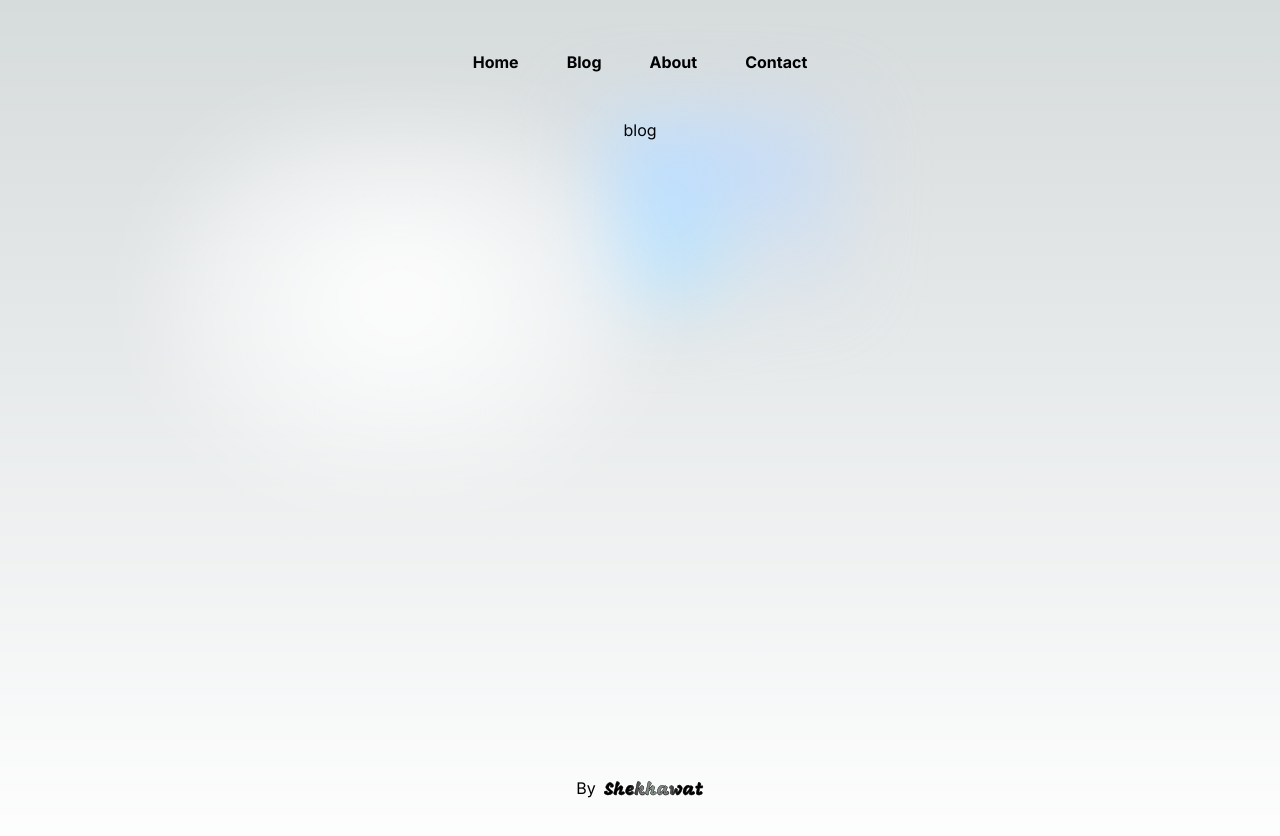
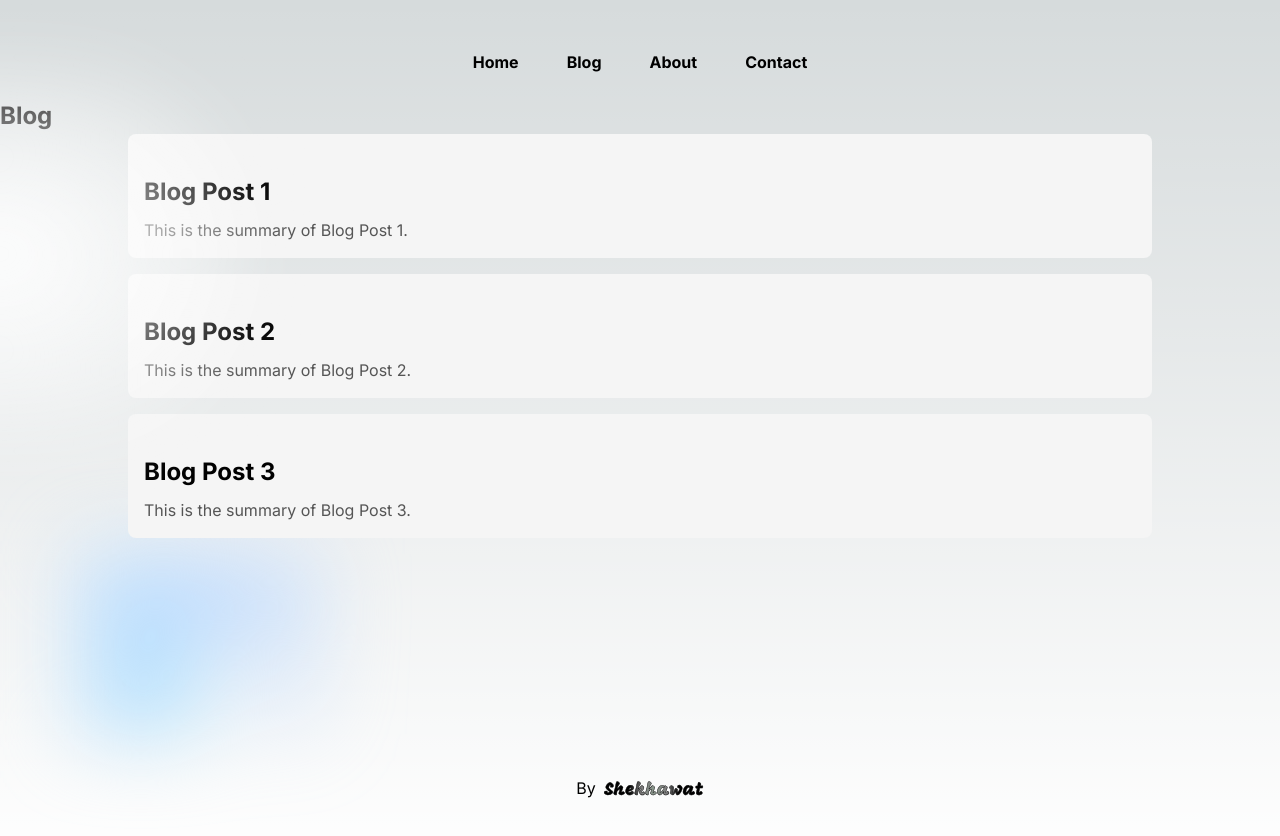
Before and after one commit to shekhawat2/shekhawat2.github.io, a Next.js app: page /blog in a window 1280 px wide. Shown: the top 836 px of the page. Built offline with nearby package versions, Linux system fonts and the light colour scheme.

Commit message:
Fixups and update layout

```diff
--- /dev/null
+++ b/src/app/blog/[slug].tsx
@@ -0,0 +1,41 @@
+import { useRouter } from "next/router";
+
+// Mock data for demonstration
+const blogData = [
+  {
+    slug: "blog-post-1",
+    title: "Blog Post 1",
+    summary: "This is the summary of Blog Post 1.",
+  },
+  {
+    slug: "blog-post-2",
+    title: "Blog Post 2",
+    summary: "This is the summary of Blog Post 2.",
+  },
+  {
+    slug: "blog-post-3",
+    title: "Blog Post 3",
+    summary: "This is the summary of Blog Post 3.",
+  },
+];
+
+const BlogPost = () => {
+  const router = useRouter();
+  const { slug } = router.query;
+
+  // Find the blog data based on the slug
+  const post = blogData.find((post) => post.slug === slug);
+
+  if (!post) {
+    return <p>Blog post not found.</p>;
+  }
+
+  return (
+    <div>
+      <h1>{post.title}</h1>
+      <p>{post.summary}</p>
+    </div>
+  );
+};
+
+export default BlogPost;
--- a/src/app/blog/page.tsx
+++ b/src/app/blog/page.tsx
@@ -1,11 +1,37 @@
-import React from 'react'
+import Link from "next/link";
+import Styles from "../../styles/Styles.module.css";
 
-type Props = {}
+// Mock data for demonstration
+const blogData = [
+  {
+    slug: "blog-post-1",
+    title: "Blog Post 1",
+    summary: "This is the summary of Blog Post 1.",
+  },
+  {
+    slug: "blog-post-2",
+    title: "Blog Post 2",
+    summary: "This is the summary of Blog Post 2.",
+  },
+  {
+    slug: "blog-post-3",
+    title: "Blog Post 3",
+    summary: "This is the summary of Blog Post 3.",
+  },
+];
 
-const blog = (props: Props) => {
-  return (
-    <div>blog</div>
-  )
-}
+const Blog = () => (
+  <div>
+    <h1>Blog</h1>
+    {blogData.map((post) => (
+      <div key={post.slug} className={Styles.card}>
+        <h2>
+          <Link href={`/blog/${post.slug}`}>{post.title}</Link>
+        </h2>
+        <p>{post.summary}</p>
+      </div>
+    ))}
+  </div>
+);
 
-export default blog
+export default Blog;
--- a/src/app/globals.css
+++ b/src/app/globals.css
@@ -25,3 +25,23 @@ body {
     )
     rgb(var(--background-start-rgb));
 }
+
+h1,
+h2,
+h3,
+h4 {
+  font-weight: 700;
+  padding-top: 1em;
+}
+
+h1 {
+  font-size: 1.5em;
+}
+
+h2 {
+  font-size: 1em;
+}
+
+h3 {
+  font-size: 0.5em;
+}
--- a/src/app/layout.tsx
+++ b/src/app/layout.tsx
@@ -1,31 +1,31 @@
-import './globals.css'
-import Navbar from '../components/Navbar';
-import Footer from '../components/Footer';
-import { Inter } from 'next/font/google'
+import "./globals.css";
+import Navbar from "../components/Navbar";
+import Footer from "../components/Footer";
+import { Inter } from "next/font/google";
 
-const inter = Inter({ subsets: ['latin'] })
+const inter = Inter({ subsets: ["latin"] });
 
 export const metadata = {
-  title: 'Anand Singh Shekhawat',
-  description: 'Generated by Anand Singh Shekhawat',
-}
+  title: "Anand Singh Shekhawat",
+  description: "Generated by Anand Singh Shekhawat",
+};
 
 export default function RootLayout({
   children,
 }: {
-  children: React.ReactNode
+  children: React.ReactNode;
 }) {
   return (
     <html lang="en">
       <body className={inter.className}>
         <>
           <Navbar />
-          <div className="min-h-screen flex flex-col items-center justify-between p-11 before:absolute before:h-[300px] before:w-[480px] before:-translate-x-1/2 before:rounded-full before:bg-gradient-radial before:from-white before:to-transparent before:blur-2xl before:content-[''] after:absolute after:-z-20 after:h-[180px] after:w-[240px] after:translate-x-1/3 after:bg-gradient-conic after:from-sky-200 after:via-blue-200 after:blur-2xl after:content-[''] before:dark:bg-gradient-to-br before:dark:from-transparent before:dark:to-blue-700 before:dark:opacity-10 after:dark:from-sky-900 after:dark:via-[#0141ff] after:dark:opacity-40 before:lg:h-[360px]">
+          <div className="min-h-screen before:absolute before:h-[300px] before:w-[480px] before:-translate-x-1/2 before:rounded-full before:bg-gradient-radial before:from-white before:to-transparent before:blur-2xl before:content-[''] after:absolute after:-z-20 after:h-[180px] after:w-[240px] after:translate-x-1/3 after:bg-gradient-conic after:from-sky-200 after:via-blue-200 after:blur-2xl after:content-[''] before:dark:bg-gradient-to-br before:dark:from-transparent before:dark:to-blue-700 before:dark:opacity-10 after:dark:from-sky-900 after:dark:via-[#0141ff] after:dark:opacity-40 before:lg:h-[360px]">
             {children}
           </div>
           <Footer />
         </>
       </body>
     </html>
-  )
+  );
 }
--- a/src/app/page.tsx
+++ b/src/app/page.tsx
@@ -1,11 +1,11 @@
-import Image from 'next/image'
-import Link from 'next/link'
-import Styles from '../styles/Home.module.css'
+import Image from "next/image";
+//import Link from 'next/link'
+//import Styles from '../styles/Home.module.css'
 
 export default function Home() {
   return (
     <main className="min-h-screen flex-col">
-      <div className="Logo">
+      <div className="flex flex-col items-center justify-between p-11 ">
         <Image
           className="relative dark:drop-shadow-[0_0_0.3rem_#ffffff70] dark:invert "
           src="/anand.svg"
@@ -16,5 +16,5 @@ export default function Home() {
         />
       </div>
     </main>
-  )
+  );
 }
--- a/src/components/Footer.tsx
+++ b/src/components/Footer.tsx
@@ -1,14 +1,13 @@
 import React from 'react'
-//import Link from 'next/link'
+import Link from 'next/link'
 import Image from 'next/image'
-import Styles from '../styles/Home.module.css'
 
 type Props = {}
 
 const Footer = (props: Props) => {
     return (
         <div className="fixed bottom-0 flex w-full items-end justify-center">
-            <a className="pointer-events-none flex place-items-center gap-2 p-8 lg:pointer-events-auto lg:p-0"
+            <Link className="pointer-events-none flex place-items-center gap-2 p-8 lg:pointer-events-auto lg:p-0"
                 href="https://shekhawat2.github.io"
                 target="_blank"
                 rel="noopener noreferrer"
@@ -22,7 +21,7 @@ const Footer = (props: Props) => {
                     height={24}
                     priority
                 />
-            </a>
+            </Link>
         </div>
     )
 }
--- a/src/components/Navbar.tsx
+++ b/src/components/Navbar.tsx
@@ -1,6 +1,6 @@
 import React from 'react'
 import Link from 'next/link'
-import Styles from '../styles/Home.module.css'
+import Styles from '../styles/Nav.module.css'
 
 type Props = {}
 
--- a/src/styles/Home.module.css
+++ /dev/null
@@ -1,22 +0,0 @@
-.main {
-    min-height: 100vh;
-    flex: 1;
-    display: flex;
-    flex-direction: column;
-    justify-content: center;
-    align-items: center;
-    justify-content: flex-start;
-    padding-top: 3rem;
-  }
-
-.mainnav ul{
-    display: flex;
-    justify-content: center;
-      margin-top: 50px;
-  }
-
-  .mainnav ul li{
-    margin: 0 24px;
-      list-style: none;
-      font-weight: bold;
-  }
--- /dev/null
+++ b/src/styles/Nav.module.css
@@ -0,0 +1,22 @@
+.main {
+  min-height: 100vh;
+  flex: 1;
+  display: flex;
+  flex-direction: column;
+  justify-content: center;
+  align-items: center;
+  justify-content: flex-start;
+  padding-top: 3rem;
+}
+
+.mainnav ul {
+  display: flex;
+  justify-content: center;
+  margin-top: 50px;
+}
+
+.mainnav ul li {
+  margin: 0 24px;
+  list-style: none;
+  font-weight: bold;
+}
--- /dev/null
+++ b/src/styles/Styles.module.css
@@ -0,0 +1,22 @@
+/* styles.module.css */
+
+.card {
+  background-color: #f5f5f5;
+  padding: 16px;
+  border-radius: 8px;
+  margin-bottom: 16px;
+  width: 80%; /* Set the width to 80% */
+  box-sizing: border-box; /* Include padding in the width calculation */
+  margin-left: 10%; /* Center the card by adding a left margin */
+  margin-right: 10%; /* Center the card by adding a right margin */
+}
+
+.card h2 {
+  font-size: 24px;
+  margin-bottom: 8px;
+}
+
+.card p {
+  font-size: 16px;
+  color: #555555;
+}
```
Also changed, not shown: src/app/about/page.tsx (+5 -7 lines).
